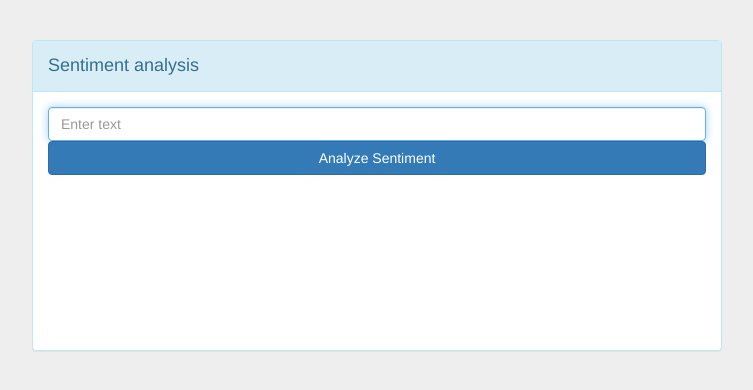
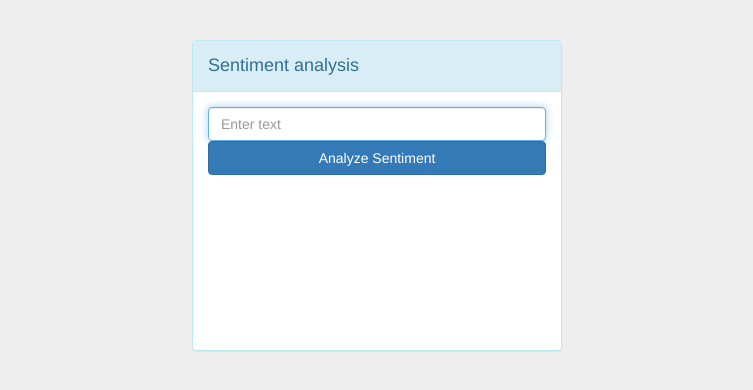
Before and after one commit to zenaxin/YOLO, a web app: page / in a window 1280 px wide. Shown: the top 390 px of the page, without its empty margins (263-1016 px from the left). Run offline with its HTML, style and script files only (its server is not run), Linux system fonts and the light colour scheme; data that the repository does not hold is empty.

Commit message:
Liten css-endring

```diff
--- a/src/main/webapp/css/main.css
+++ b/src/main/webapp/css/main.css
@@ -5,7 +5,7 @@ body {
 }
 
 .container {
-    width: 720px;
+    max-width: 400px;
 }
 
 .panel-heading {
```
